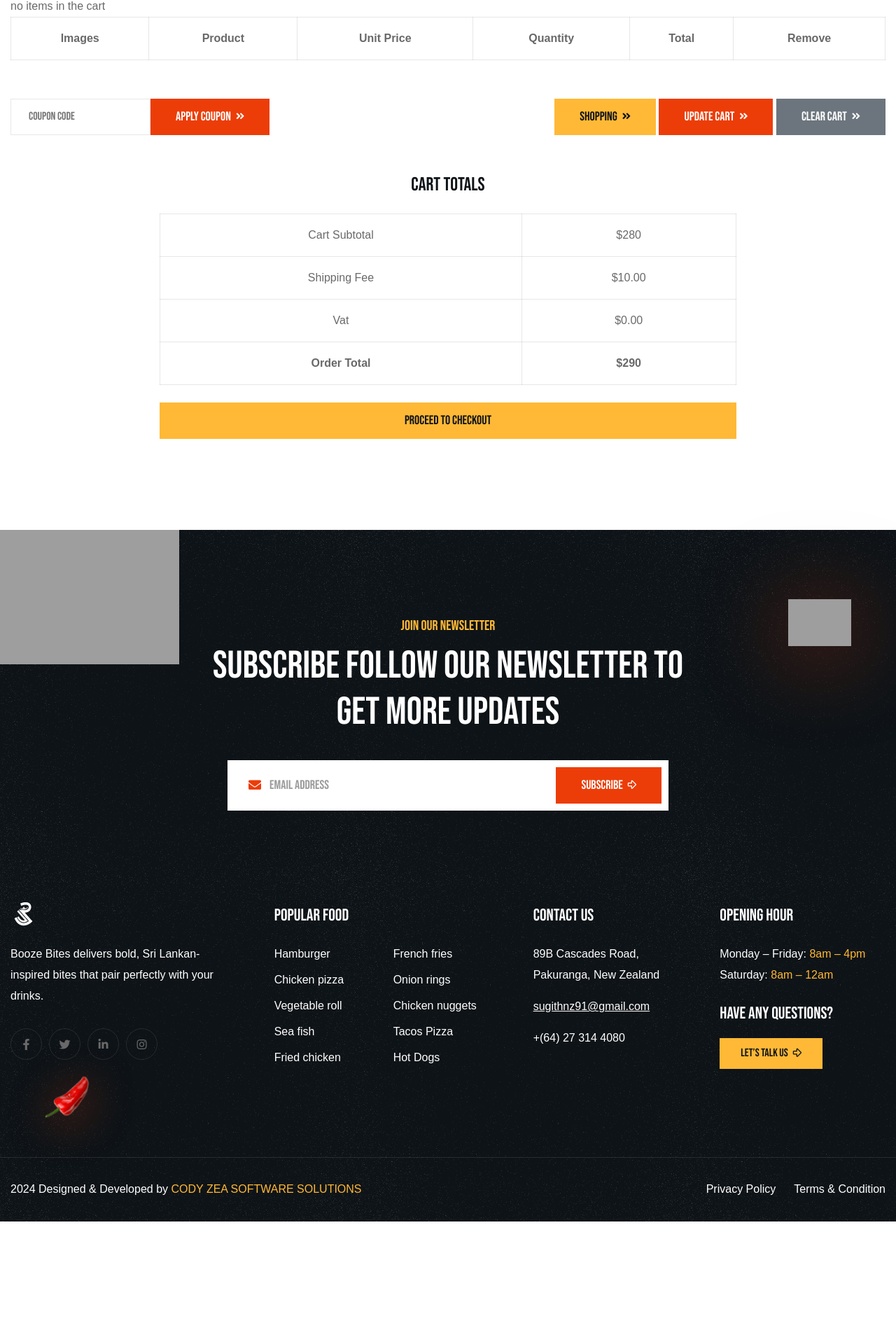
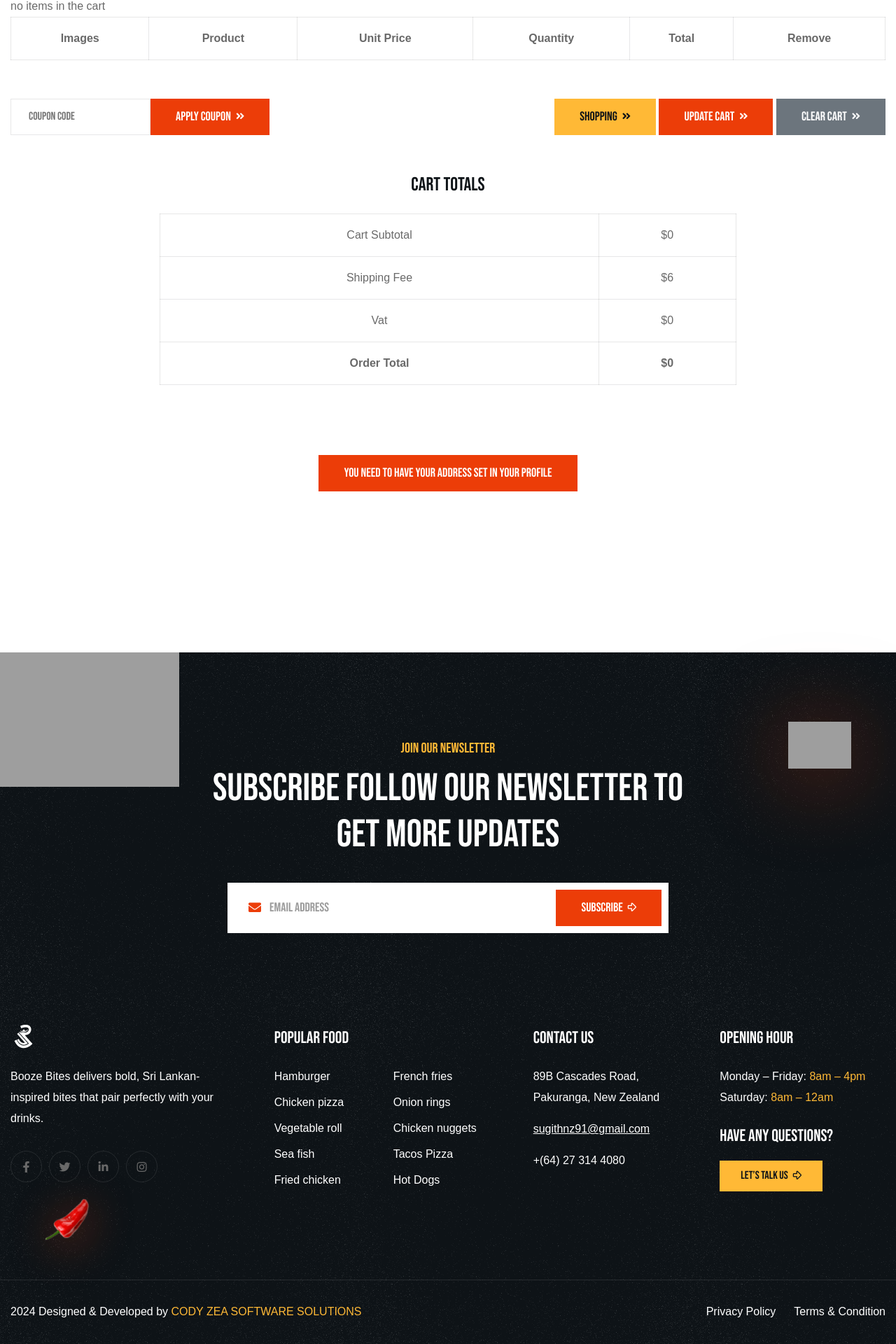
Before and after one commit to cody-zea-software-solutions/boozebites, a PHP site: page /cart.php in a window 1280 px wide. Shown: the part 681-2601 px from the top of the page at 70% size. Before the commit the page ends 2426 px from the top, so only its background shows below. Run offline with PHP 8.4, Linux system fonts and the light colour scheme; tables that the repository leaves empty or names only in its code hold one stand-in row (values such as "Sample post"); lists and menus that the app fills with data are empty; grey boxes are pictures that could not be loaded.

Commit message:
buyer details

```diff
--- a/cart.php
+++ b/cart.php
@@ -114,6 +114,15 @@ session_start();
 
         <!-- Shopping Cart Area start -->
         <section class="shopping-cart-area py-130 rel z-1">
+            <?php
+            if (true) { //check if the user logged in
+                $user_email = 'user@gmail.com';
+
+                $cartTotal = 0.0;
+                $shipFee = 6.0;
+                $vat = 0.0;
+                $subTotal = 0.0;
+            ?>
                 <div class="container">
                     <div class="shoping-table mb-50 wow fadeInUp delay-0-2s">
                         <table>
@@ -129,9 +138,6 @@ session_start();
                             </thead>
                             <tbody>
                                 <?php
-                            if (true) { //check if the user logged in
-                                $user_email = 'user@gmail.com';
-
                                 $cart_rs = Database::Search("SELECT * FROM `cart_item` INNER JOIN `price_table` ON
                                 cart_item.price_table_product_product_id=price_table.product_product_id AND cart_item.price_table_box_type_box_type_id=price_table.box_type_box_type_id INNER JOIN `product` ON
                                 price_table.product_product_id=product.product_id INNER JOIN `box_type` ON
@@ -140,6 +146,7 @@ session_start();
                                 if ($cart_rs->num_rows > 0) {
                                     for ($x = 0; $x < $cart_rs->num_rows; $x++) {
                                         $cart_d = $cart_rs->fetch_assoc();
+                                        $cartTotal += $cart_d["price"] * $cart_d["cart_qty"];
                                 ?>
                                         <tr id="cartRow<?php echo $x; ?>">
                                             <td>
@@ -171,45 +178,10 @@ session_start();
                                         </tr>
                                 <?php
                                     }
+
+                                    $subTotal = $cartTotal + $vat + $shipFee;
                                 } else {
                                     echo "no items in the cart";
-                                }
-                            } else { //Shows session based cart instead
-
-                                if (isset($_SESSION["cart"])) {
-                                    $cartItems = $_SESSION["cart"];
-                                    foreach ($cartItems as $cartItem) {
-                                        $pid = $cartItem->pid;
-                                        $bid = $cartItem->bid;
-                                        $qty = $cartItem->qty;
-
-                                        $rs = Database::Search("SELECT `product_name`, `box_type_name`, `price` FROM `price_table` INNER JOIN `product` ON
-                                        price_table.product_product_id=product.product_id INNER JOIN `box_type` ON
-                                        price_table.box_type_box_type_id=box_type.box_type_id WHERE `product_product_id`='$pid' AND `box_type_box_type_id`='$bid'");
-
-                                        if ($rs->num_rows > 0) {
-                                            $d = $rs->fetch_assoc();
-                                        ?>
-                                            <tr>
-                                                <td><img src="assets/images/widgets/news1.jpg" alt="Product"></td>
-                                                <td><span class="title"><?php echo $d["product_name"]; ?> <?php echo $d["box_type_name"]; ?></span></td>
-                                                <td><span class="price">$<?php echo $d["price"]; ?></span></td>
-                                                <td>
-                                                    <div class="quantity-input">
-                                                        <button class="quantity-down">--</button>
-                                                        <input class="quantity" type="text" value="1" name="quantity">
-                                                        <button class="quantity-up">+</button>
-                                                    </div>
-                                                </td>
-                                                <td><b class="price">$<?php echo $d["price"] * $qty; ?></b></td>
-                                                <td><button type="button" class="close">×</button></td>
-                                            </tr>
-                            <?php
-                                        }
-                                    }
-                                } else {
-                                    echo "no cart ses";
-                                }
                                 }
                                 ?>
                             </tbody>
@@ -240,27 +212,53 @@ session_start();
                                     <tbody>
                                         <tr>
                                             <td>Cart Subtotal</td>
-                                        <td><span class="price">280</span></td>
+                                            <td><span class="price"><?php echo $cartTotal;?></span></td>
                                         </tr>
                                         <tr>
                                             <td>Shipping Fee</td>
-                                        <td><span class="price">10.00</span></td>
+                                            <td><span class="price"><?php echo $shipFee;?></span></td>
                                         </tr>
                                         <tr>
                                             <td>Vat</td>
-                                        <td>$0.00</td>
+                                            <td><span class="price"><?php echo $vat;?></span></td>
                                         </tr>
                                         <tr>
                                             <td><strong>Order Total</strong></td>
-                                        <td><b class="price">290</b></td>
+                                            <td><b class="price"><?php echo $subTotal;?></b></td>
                                         </tr>
                                     </tbody>
                                 </table>
-                            <a href="checkout.html" class="theme-btn style-two mt-25 w-100">Proceed to checkout</a>
+                                <?php
+                                $address_rs = Database ::search("SELECT * FROM `address` INNER JOIN `city` ON
+                                address.city_id=city.city_id INNER JOIN `user` ON
+                                address.user_email=user.email WHERE `user_email`='$user_email'");
+                                if($address_rs->num_rows>0){
+                                    $address_d = $address_rs->fetch_assoc();
+                                    $userName = $address_d["first_name"]." ".$address_d["last_name"];
+                                    $mobile = $address_d["mobile"];
+                                    $address = $address_d["first_line"].", ".$address_d["second_line"].", ".$address_d["city_name"];
+
+                                    echo $userName."</br>";
+                                    echo $mobile."</br>";
+                                    echo $address;
+                                    ?>
+                                    <a href="checkout.php" class="theme-btn style-two mt-25 w-100">Proceed to checkout</a>
+                                    <?php
+                                }else{
+                                    ?>
+                                    <div class="text-center my-100">
+                                        <div class="theme-btn">You need to have your address set in your profile</div>
+                                    </div>
+                                    <?php
+                                }
+                                ?>
                             </div>
                         </div>
                     </div>
                 </div>
+            <?php
+            }
+            ?>
         </section>
         <!-- Shopping Cart Area start -->
 
```
Lines whose indentation alone changed are shown as unchanged.
